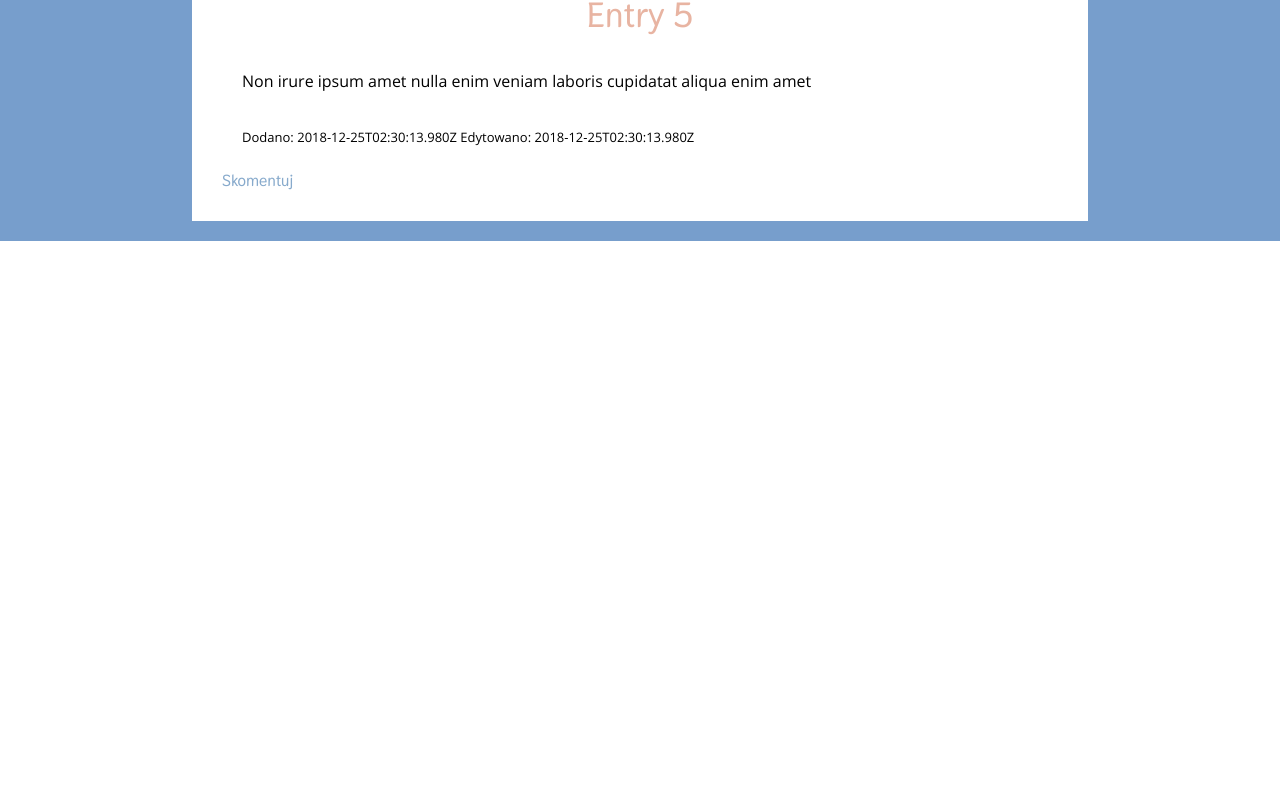
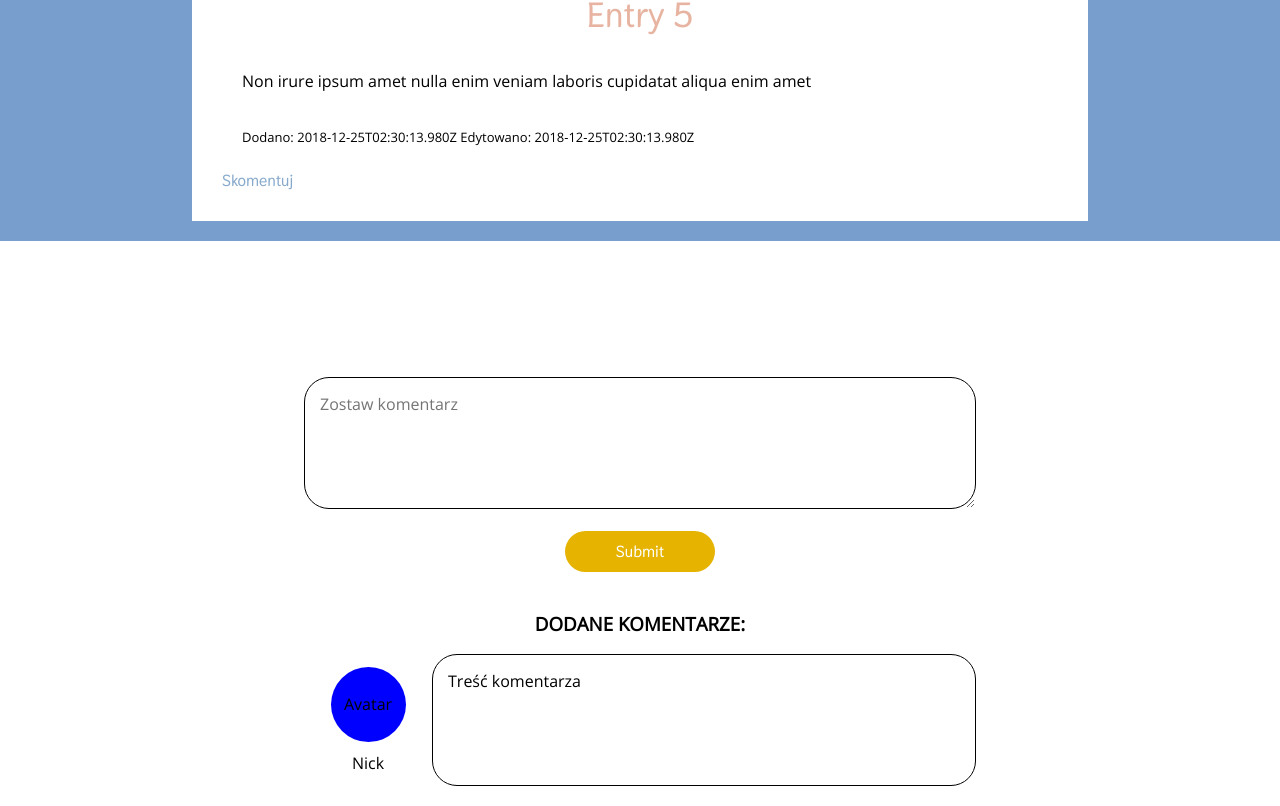
Before and after one commit to Maciek246/blogport-front, a React (Create React App) app: page /test-1 in a window 1280 px wide. Shown: the part 1415-2221 px from the top of the page. Before the commit the page ends 1792 px from the top, so only its background shows below. Built offline with nearby package versions, Linux system fonts and the light colour scheme.

Commit message:
[AddCommentForm] added 2 new components related with publishing comments

```diff
--- a/src/components/AddCommentForm/index.js
+++ b/src/components/AddCommentForm/index.js
@@ -0,0 +1,20 @@
+import React, { Component } from 'react';
+import './style.css';
+
+class AddCommentForm extends Component{
+
+
+  render(){
+
+        return (
+                <div className="CommentForm--container">
+                    <textarea placeholder="Zostaw komentarz" className="CommentForm--textarea"></textarea>
+                    <br/>
+                    <input type="submit" className="CommentForm--submit"/>
+                </div>
+    );
+  }
+}
+
+
+export default AddCommentForm;
--- a/src/components/AddCommentForm/style.css
+++ b/src/components/AddCommentForm/style.css
@@ -0,0 +1,30 @@
+.CommentForm--container{
+    display: flex;
+    justify-content: center;
+    flex-direction: column;
+    align-content: center;
+    align-items: center;
+    align-self: center;
+    background-color: #fff;
+    color: #000;
+    margin-bottom: 20px;
+}
+.CommentForm--textarea{
+    width: 50%;
+    height: 100px;
+    padding: 15px;
+    border: 1px black solid;
+    border-radius: 25px;
+    font-size: 16px;
+}
+.CommentForm--submit{
+    background-color: #e5b300;
+    width: 150px;
+    border: none;
+    padding: 10px;
+    border-radius: 25px;
+    font-family: 'Thasadith Bold';
+    color: #fff;
+    font-size: 16px;
+
+}
--- a/src/components/BlogLovWeb/index.js
+++ b/src/components/BlogLovWeb/index.js
@@ -1,6 +1,8 @@
 import React, {Component} from 'react';
 import Entry from '../Entry';
 import './style.css';
+import CommentForm from '../AddCommentForm';
+import CreatedComment from '../CreatedComment';
 import header from '../../assets/images/weddingheader.png';
 
 import { mock_entries } from '../../mocks';
@@ -22,7 +24,10 @@ class BlogLovWeb extends Component{
                     adipisicing. Officia nisi ipsum nostrud adipisicing id nulla eiusmod anim officia ipsum qui
                     incididunt pariatur. Nisi et laboris Lorem velit adipisicing.</p>
                 </div>
+
                 </div>
+                <CommentForm/>
+                <CreatedComment/>
             </div>
         );
     }
--- /dev/null
+++ b/src/components/CommentList/index.js
@@ -0,0 +1,22 @@
+import React, { Component } from 'react';
+import './style.css';
+
+class CommentList extends Component{
+
+
+  render(){
+
+        return (
+                <div className="CommentList--container">
+                    <div className="CommentList--authorContainer">
+                        <div className="CommentList--authorAvatar">Avatar</div>
+                        <div className="CommentList--authorName">Nick</div>
+                    </div>
+                    <div className="CommentList--comment">Treść komentarza</div>
+                </div>
+    );
+  }
+}
+
+
+export default CommentList;
--- /dev/null
+++ b/src/components/CommentList/style.css
@@ -0,0 +1,38 @@
+.CommentList--container{
+    display: flex;
+    justify-content: center;
+    flex-direction: row;
+    color: #000;
+}
+.CommentList--authorContainer{
+    display: flex;
+    justify-content: center;
+    flex-direction: column;
+    align-content: center;
+    align-items: center;
+    align-self: center;
+    width: 10vw;
+}
+.CommentList--authorAvatar{
+    display: flex;
+    justify-content: center;
+    align-content: center;
+    align-items: center;
+    align-self: center;
+    width: 75px;
+    height: 75px;
+    border-radius: 50px;
+    background-color: blue;
+    margin-bottom: 10px;
+
+}
+.CommentList--comment{
+    width: 40vw;
+    height: 100px;
+    padding: 15px;
+    border: 1px black solid;
+    border-radius: 25px;
+    font-size: 16px;border: 1px #000 solid;
+    padding: 15px;
+    border-radius: 25px;
+}
--- /dev/null
+++ b/src/components/CreatedComment/index.js
@@ -0,0 +1,22 @@
+import React, { Component } from 'react';
+import CommentList from '../CommentList';
+import './style.css';
+
+class CreatedComment extends Component{
+
+
+  render(){
+
+        return (
+                <div className="CreatedComment--container">
+                    <h3>DODANE KOMENTARZE:</h3>
+                    <div className="CreatedComment--list">
+                        <CommentList/>
+                    </div>
+                </div>
+    );
+  }
+}
+
+
+export default CreatedComment;
--- /dev/null
+++ b/src/components/CreatedComment/style.css
@@ -0,0 +1,10 @@
+.CreatedComment--container{
+    display: flex;
+    justify-content: center;
+    flex-direction: column;
+    align-content: center;
+    align-items: center;
+    align-self: center;
+    color: #000;
+    margin-bottom: 20px;
+}
```
